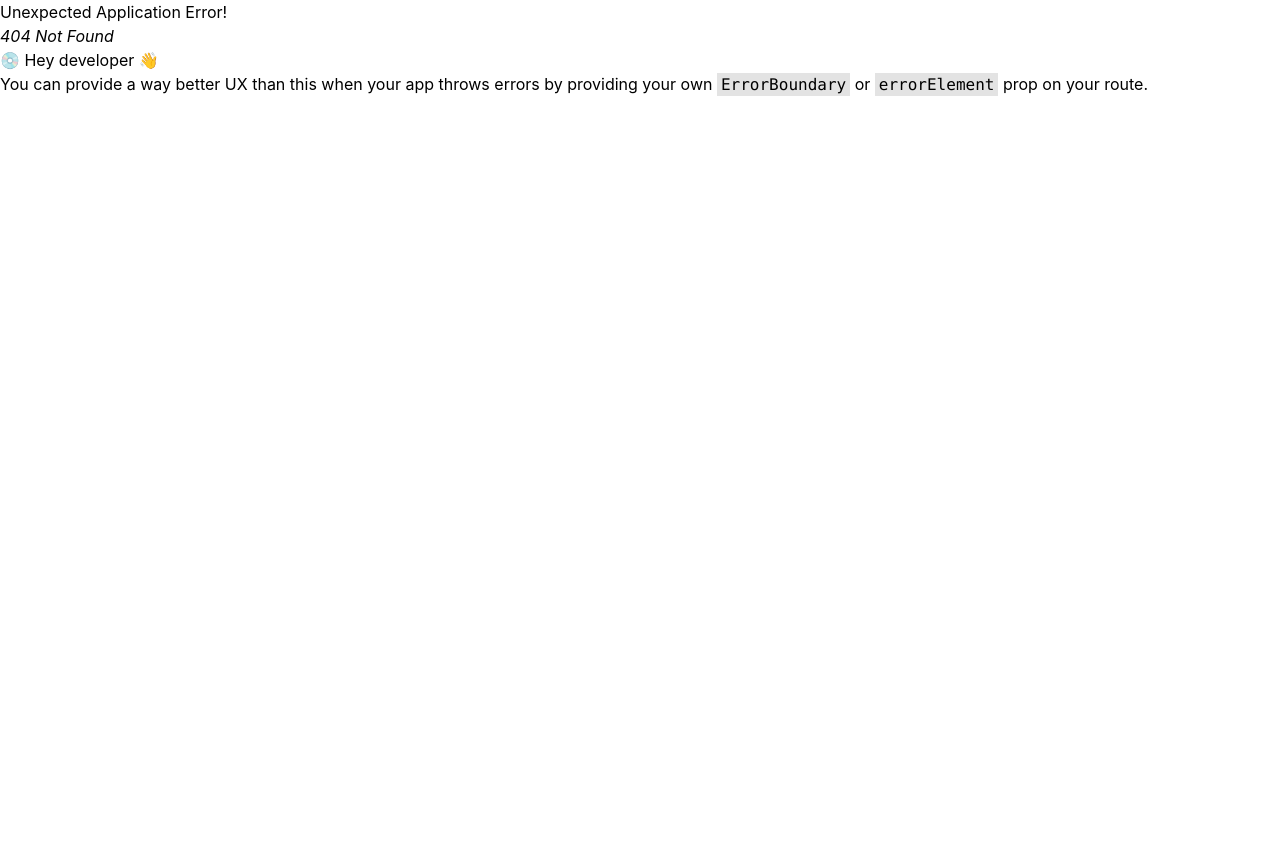
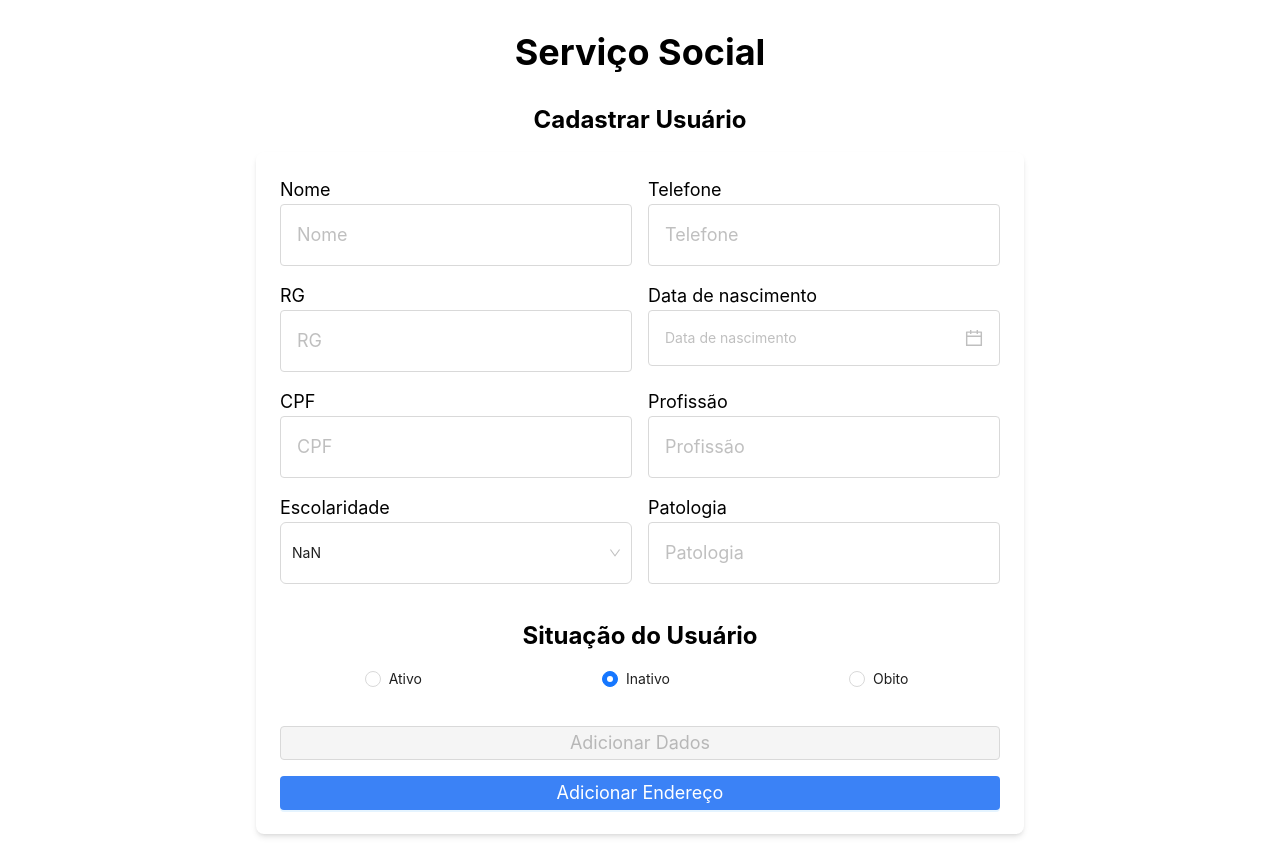
Before and after one commit to Pedro-Luucas/servico-social, a React (Create React App) app: page /cadastro-usuario in a window 1280 px wide. Before the commit this address had no page. Before the commit the page ends 800 px from the top, so only its background shows below. Built offline with nearby package versions, Linux system fonts and the light colour scheme.

Commit message:
botao de adicionar dados no cadastro-usuario só ativa quando o formulario estiver preenchido

```diff
--- a/src/App.tsx
+++ b/src/App.tsx
@@ -1,6 +1,6 @@
 import React, { useState } from 'react';
 import { User } from './types';
-import Cadastro from './pages/Cadastro';
+import CadastroUsuario from './pages/CadastroUsuario';
 import Home from './pages/Home';
 import AdicionarDados from './pages/AdicionarDados';
 import UserList from './components/UserList';
@@ -9,8 +9,8 @@ import { createBrowserRouter, RouterProvider } from 'react-router-dom';
 
 const router = createBrowserRouter([
   {
-    path: '/cadastro',
-    element: <Cadastro onSubmit={() => {}} id={'teste'} initialData={undefined} />
+    path: '/cadastro-usuario',
+    element: <CadastroUsuario onSubmit={() => {}} id={'teste'} initialData={undefined} />
   },
   {
     path: '/adicionar-dados/:id',
--- a/src/pages/AdicionarDados.tsx
+++ b/src/pages/AdicionarDados.tsx
@@ -139,7 +139,7 @@ const AdicionarDados: React.FC = () => {
   };
 
   const handleVoltar = () => {
-    navigate('/Cadastro')
+    navigate('/cadastro-usuario')
   };
 
   const handleSubmit = (e: React.FormEvent) => {
--- a/src/pages/Cadastro.tsx
+++ b/src/pages/CadastroUsuario.tsx
@@ -12,7 +12,7 @@ interface UserFormProps {
   initialData?: User;
 }
 
-const Cadastro: React.FC<UserFormProps> = ({ onSubmit, initialData, id }) => {
+const CadastroUsuario: React.FC<UserFormProps> = ({ onSubmit, initialData, id }) => {
   let user = {
   id: id,
   nome: '',
@@ -66,6 +66,7 @@ const Cadastro: React.FC<UserFormProps> = ({ onSubmit, initialData, id }) => {
   const [endereco, setEndereco] = useState<Endereco | undefined>(formData.endereco);
   const [ativo, setAtivo] = useState(formData.ativo);
   const [escolaridade, setEscolaridade] = useState(formData.escolaridade);
+  const [isFormComplete, setIsFormComplete] = useState(false);
 
   let aniversario: dayjs.Dayjs | undefined = undefined;
   if (typeof formData.data === 'string' && formData.data.trim() !== '') {
@@ -92,6 +93,22 @@ const Cadastro: React.FC<UserFormProps> = ({ onSubmit, initialData, id }) => {
     if(storedFormData){
     console.log('SALVANDO: ',JSON.parse(storedFormData))}
   }, [formData]);
+
+//Verifica se o formulário está completo toda vez que formData mudar
+  useEffect(() => {
+    const isComplete =
+      formData.nome.trim() !== '' &&
+      formData.cpf.trim() !== '' &&
+      formData.rg.trim() !== '' &&
+      formData.data !== undefined &&
+      formData.telefone.trim() !== '' &&
+      formData.profissao.trim() !== '' &&
+      !isNaN(formData.escolaridade) &&
+      formData.patologia.trim() !== '';
+
+    setIsFormComplete(isComplete);
+  }, [formData]);
+
 
 
 
@@ -141,6 +158,7 @@ const Cadastro: React.FC<UserFormProps> = ({ onSubmit, initialData, id }) => {
     e.preventDefault();
     onSubmit(formData);
   };
+
 
   return (
     <div className="container mx-auto p-4 md:p-8">
@@ -268,6 +286,7 @@ const Cadastro: React.FC<UserFormProps> = ({ onSubmit, initialData, id }) => {
             htmlType="button"
             onClick={handleAdicionarDados}
             className="md:col-span-2 bg-blue-500 text-white p-2 md:p-4 w-full text-lg rounded hover:bg-yellow-700"
+            disabled={!isFormComplete}
           >
             <Link to={'/adicionar-dados/' + formData.id} className='w-max'>Adicionar Dados</Link>
           </Button>
@@ -278,13 +297,6 @@ const Cadastro: React.FC<UserFormProps> = ({ onSubmit, initialData, id }) => {
             className="md:col-span-2 bg-blue-500 text-white p-2 md:p-4 w-full text-lg rounded"
           >
             Adicionar Endereço
-          </Button>
-          <Button
-            type="primary"
-            htmlType="submit"
-            className="md:col-span-2 bg-blue-500 text-white p-2 md:p-4 w-full text-lg rounded"
-          >
-            Cadastrar
           </Button>
         </form>
 
@@ -300,4 +312,4 @@ const Cadastro: React.FC<UserFormProps> = ({ onSubmit, initialData, id }) => {
   );
 };
 
-export default Cadastro;
+export default CadastroUsuario;
--- a/src/pages/Home.tsx
+++ b/src/pages/Home.tsx
@@ -6,7 +6,7 @@ const Home: React.FC = () => {
   const navigate = useNavigate();
 
   const handleCadastroClick = () => {
-    navigate('/cadastro'); // Navega para a página de cadastro
+    navigate('/cadastroUsuario'); // Navega para a página de cadastro
   };
 
   const handlePesquisarClick = () => {
--- a/src/types.ts
+++ b/src/types.ts
@@ -1,4 +1,4 @@
-import exp from "constants";
+
 
 export interface User {
     id: string;
@@ -11,7 +11,7 @@ export interface User {
     profissao: string;
     escolaridade: number;
     patologia: string;
-    dados: DadosUsuario;
+    dados?: DadosUsuario;
     responsavel: Responsavel;
     ativo: number;
   }
```
